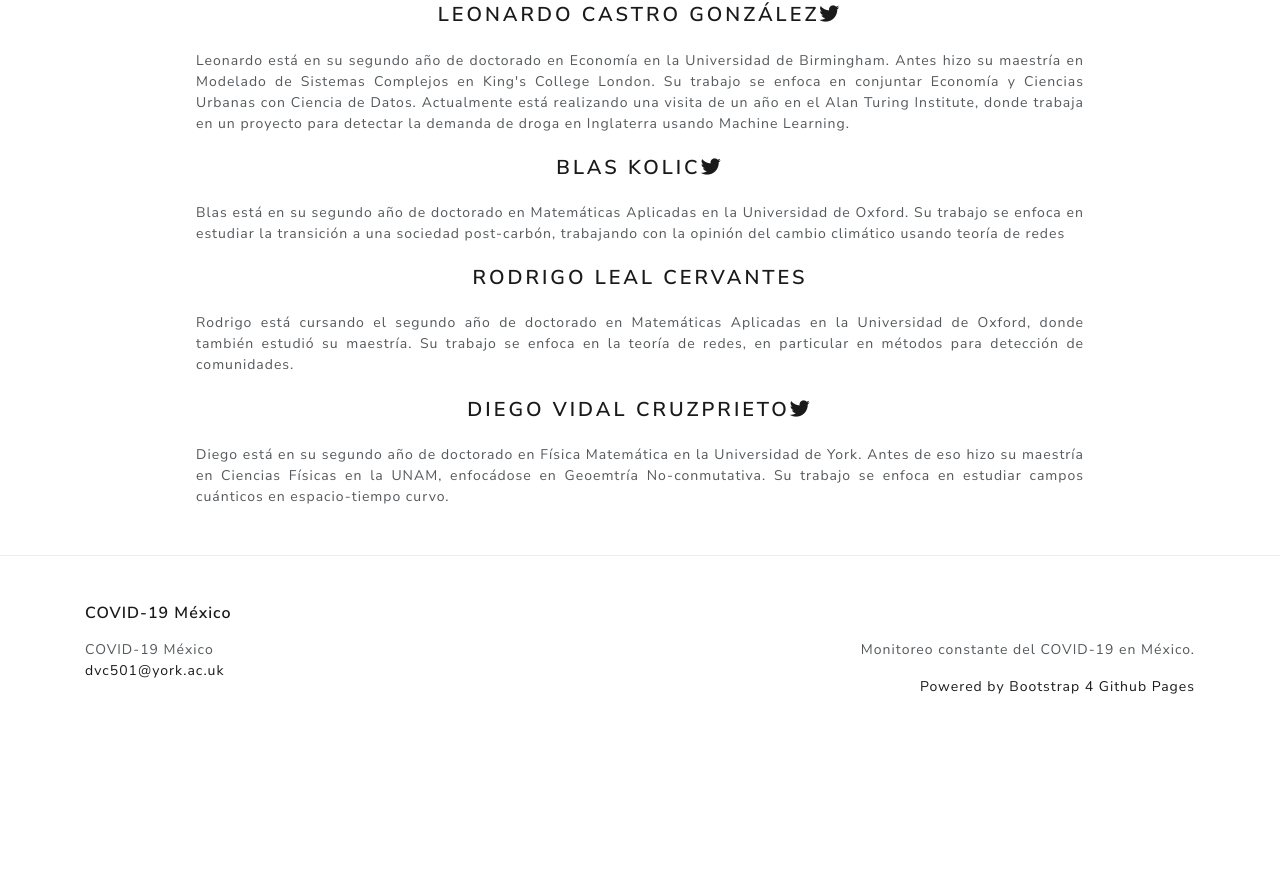
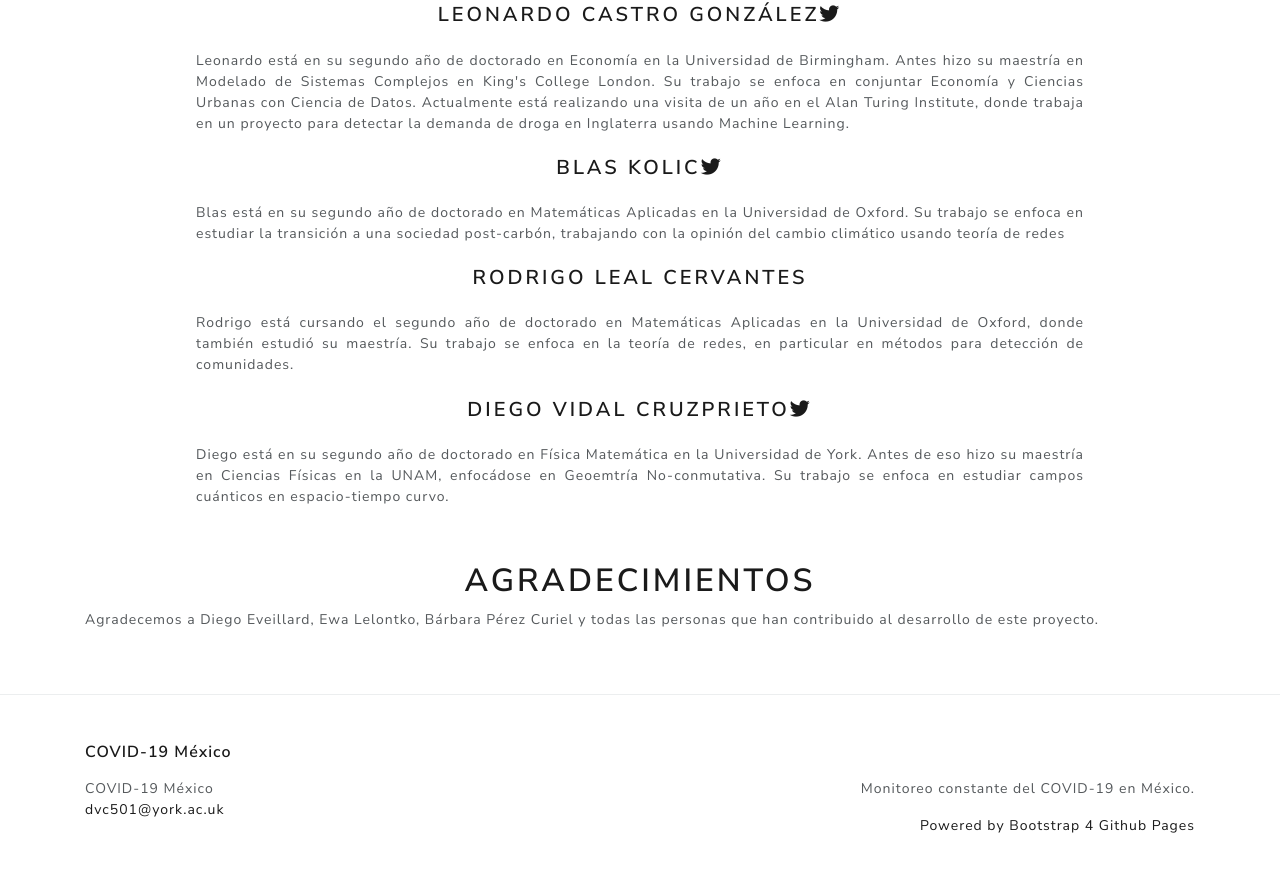
Before and after one commit to mexicovid19/mexicovid19.github.io, a Jekyll site: the page built from docs/about.html, in a window 1280 px wide and 900 px high, scrolled down 1270 px. Shown: the top 872 px of the window. Built offline with Jekyll 4.4.1, drawn with Linux system fonts in a browser that asks for light colours; nearby versions of some CDN libraries; a script that is not in the unit is left out; comment, search, counter and statistics services are not loaded; before the commit the page ends 2031 px from its top, so only the background shows below that.

```diff
--- a/docs/_layouts/home.html
+++ b/docs/_layouts/home.html
@@ -70,7 +70,7 @@ layout: default
 
 <!-- Create a div where the graph will take place -->
 
-<div class="justify-content-center" id="grafica_totales"><h1 class="text-center" style='margin-top: 5%; text-transform: none;'>Casos totales</h3></div>
+<div class="justify-content-center" id="grafica_totales"><h1 class="text-center" style='margin-top: 5%; text-transform: none;'>Casos totales</h3><p id="tiempo_actualizacion_3"> <small>Última actualización: .</small></p></div>
 
 <div class="justify-content-center" id="barplot_nuevos"><h1 class="text-center" style='margin-top: 5%; text-transform: none;'>Casos diarios</h1></div>
 <script src="{{ "/assets/javascript/barplot_nuevos.js" | relative_url }}"></script>
--- a/docs/about.html
+++ b/docs/about.html
@@ -15,7 +15,7 @@ layout: default
       <p class='text-justify'> Somos cinco egresados de la licenciatura en física de la UNAM que actualmente realizan sus estudios doctorales en distintas universidades de Inglaterra. Ésta página nace de nuestra preocupación por las consecuencias de la pandemia del coronavirus Covid-19 en México, que llegó al país oficialmente en febrero del 2020, cuando se reportó el primer caso de una persona infectada.</p>
       <p class='text-justify'>
         Las predicciones más alentadoras sugieren que la fase más grave podría extenderse hasta junio del 2020, aunque las cosas seguirán sin volver a la normalidad, probablemente, hasta finales de este año o inicios del próximo. Debido a que se trata de una crisis de largo plazo, queremos construir una pagina de <b>referencia</b> y <b>colaboración</b>, donde la población con acceso a internet pueda obtener información segura de manera <b>rápida</b> y <b>sencilla</b>.
-
+      </p>
       <div class="row d-flex justify-content-center" style='margin-top:5%'>
         <div class="card border-light mb-3 col-md-4" style="max-width: 20rem;">
             <div class="card-header">Contacto</div>
@@ -58,7 +58,10 @@ layout: default
     <h4 class='text-center' style='margin-top:2%'> Diego Vidal Cruzprieto<a href="https://twitter.com/vidaleando"><i class="fab fa-twitter"></i></a></h4>
     <div class='justify-content-center' style='text-align: justify; margin-left: 10%; margin-right: 10%; margin-top:2%'>  Diego está en su segundo año de doctorado en Física Matemática en la Universidad de York. Antes de eso hizo su maestría en Ciencias Físicas en la UNAM, enfocádose en Geoemtría No-conmutativa. Su trabajo se enfoca en estudiar campos cuánticos en espacio-tiempo curvo. </div>
 
-
+<h1 class='text-center' style='margin-top:5%'>Agradecimientos</h1>
+<p class='text-justify'>
+       Agradecemos a Diego Eveillard, Ewa Lelontko, Bárbara Pérez Curiel y todas las personas que han contribuido al desarrollo de este proyecto.
+      </p>
 
   </section>
 
```
Also changed, not shown: docs/assets/javascript/summon.js (+7 -1 lines).
